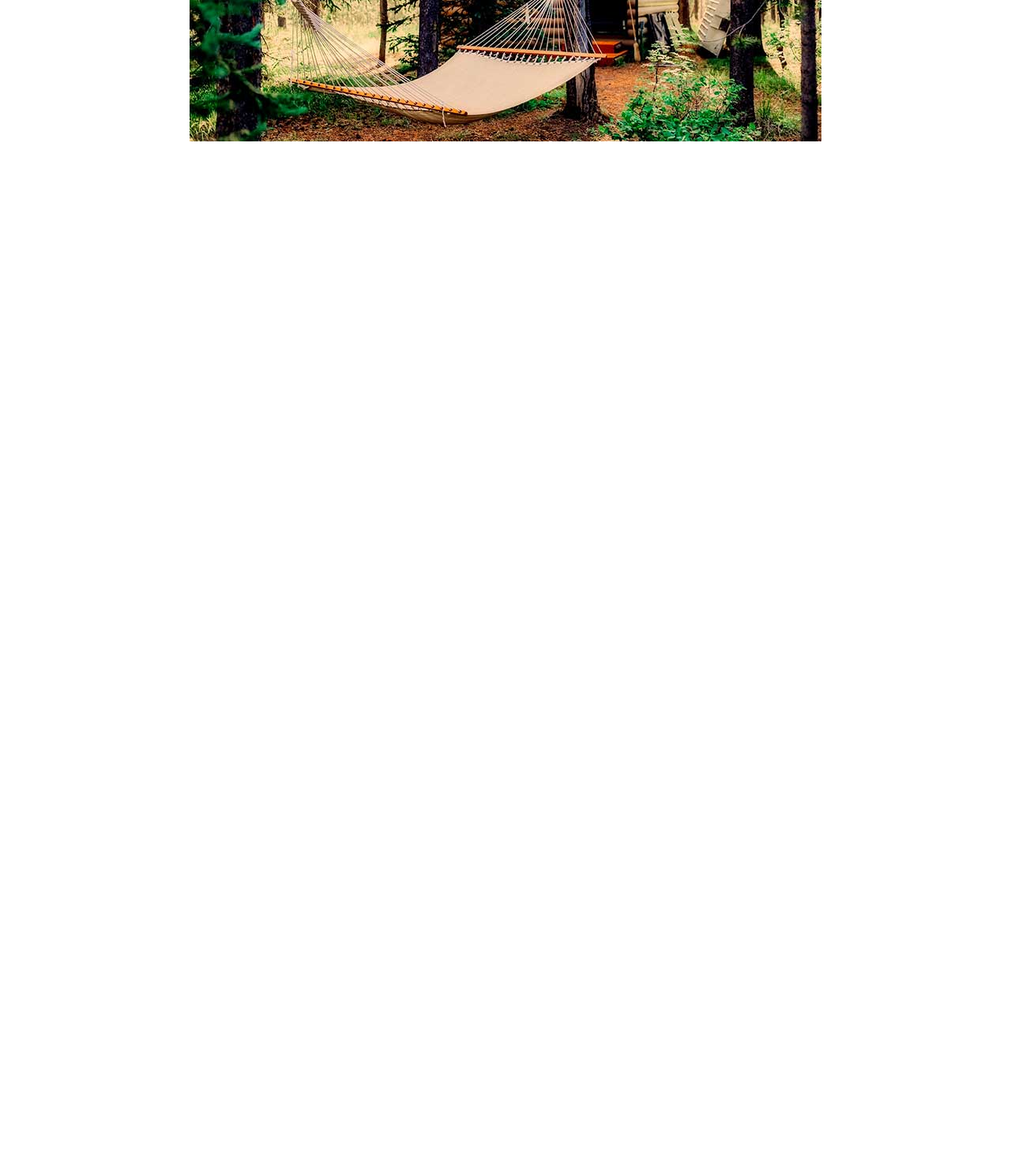
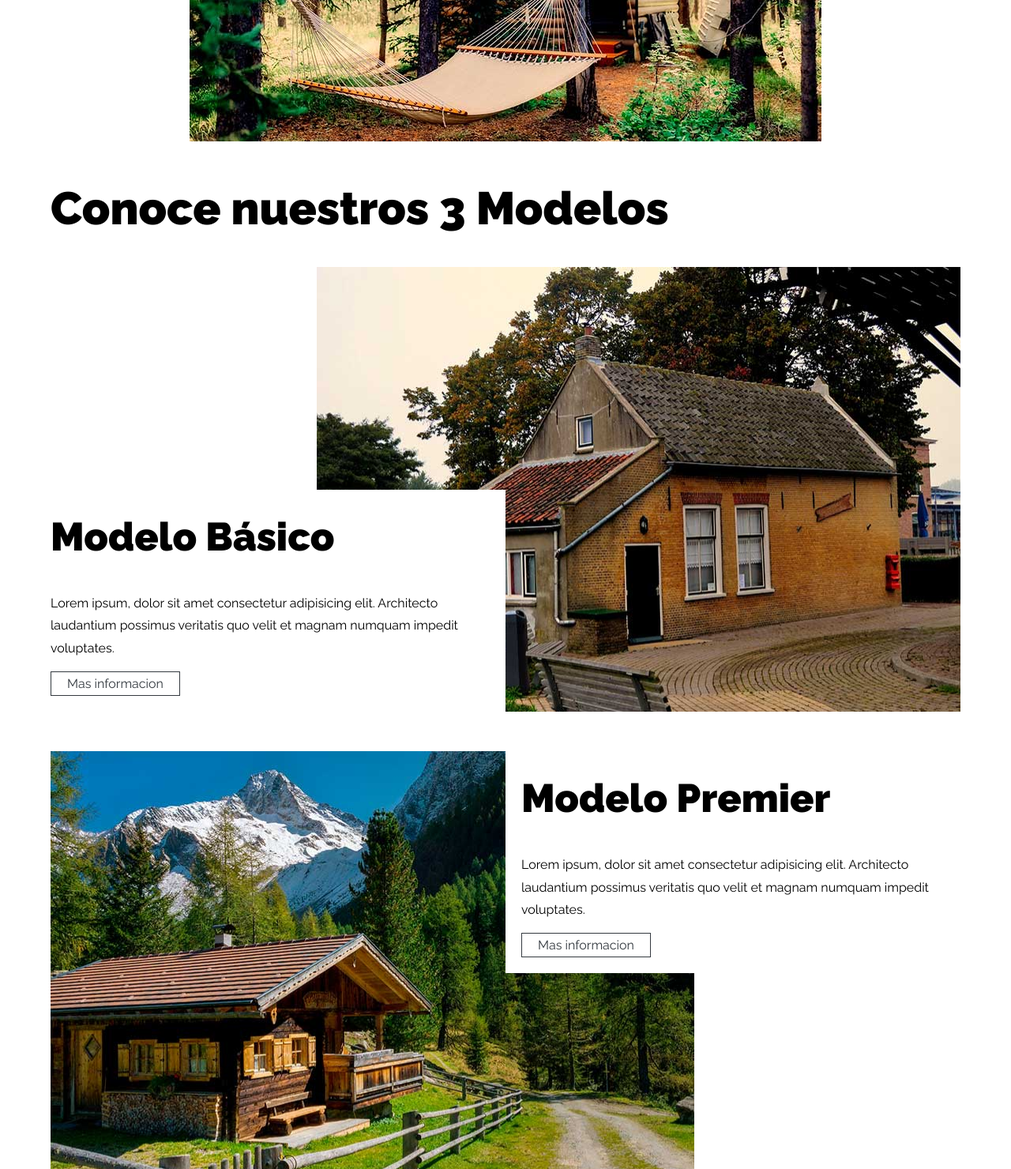
Before and after one commit to BrandonSGC/sitio-web-arquitectura, a plain HTML site: page index.html in a window 1280 px wide. Shown: the part 1320-2800 px from the top of the page at 79% size. Before the commit the page ends 1499 px from the top, so only its background shows below. Drawn offline with Linux system fonts and the light colour scheme.

Commit message:
Seccion modelos finalizada

```diff
--- a/css/styles.css
+++ b/css/styles.css
@@ -239,3 +239,70 @@ img {
 .contenido-nosotros p {
     margin-bottom: 1rem;
 }
+
+
+/* Modelos */
+
+.modelo {
+    display: grid;
+    grid-template-rows: repeat(2, 1fr);
+    background-repeat: no-repeat;
+    background-position: bottom center;
+}
+
+@media (min-width: 768px) {
+    .modelo {
+        grid-template-columns: repeat(2, 1fr);
+        margin-bottom: 5rem;
+    }
+    modelo:last-of-type {
+        margin-bottom: unset;
+    }
+}
+
+.contenido-modelo {
+    padding: 5rem;
+    background-color: var(--blanco);
+}
+
+.basico {
+    background-image: url(/img/modelo_basico.jpg);
+}
+
+@media (min-width: 768px) {
+    .basico {
+        background-position: top right;
+    }
+    .basico .contenido-modelo {
+        grid-row: 2 / 3;
+        padding: 2rem 2rem 2rem 0;
+    }
+}
+
+.premier {
+    background-image: url(/img/modelo_premier.jpg);
+}
+
+@media (min-width: 768px) {
+    .premier {
+        background-position: top left;
+    }
+    .premier .contenido-modelo {
+        grid-column: 2 / 3;
+        padding: 2rem;
+    }
+}
+
+.elite {
+    background-image: url(/img/modelo_elite.jpg);
+}
+
+@media (min-width: 768px) {
+    .elite {
+        background-position: top right;
+    }
+    .elite .contenido-modelo {
+        grid-row: 2 / 1;
+        padding: 2rem 2rem 2rem 0;
+    }
+}
--- a/index.html
+++ b/index.html
@@ -54,5 +54,40 @@
         </div>
     </section>
 
+    <main class="contenedor mt-5">
+        <h2>Conoce nuestros 3 Modelos</h2>
+        <div class="modelo basico">
+            <div class="contenido-modelo">
+                <h3>Modelo Básico</h3>
+                <p>
+                    Lorem ipsum, dolor sit amet consectetur adipisicing elit. Architecto
+                    laudantium possimus veritatis quo velit et magnam numquam impedit voluptates.
+                </p>
+                <a href="#" class="btn">Mas informacion</a>
+            </div>
+        </div>
+
+        <div class="modelo premier">
+            <div class="contenido-modelo">
+                <h3>Modelo Premier</h3>
+                <p>
+                    Lorem ipsum, dolor sit amet consectetur adipisicing elit. Architecto
+                    laudantium possimus veritatis quo velit et magnam numquam impedit voluptates.
+                </p>
+                <a href="#" class="btn">Mas informacion</a>
+            </div>
+        </div>
+
+        <div class="modelo elite">
+            <div class="contenido-modelo">
+                <h3>Modelo Elite</h3>
+                <p>
+                    Lorem ipsum, dolor sit amet consectetur adipisicing elit. Architecto
+                    laudantium possimus veritatis quo velit et magnam numquam impedit voluptates.
+                </p>
+                <a href="#" class="btn">Mas informacion</a>
+            </div>
+        </div>
+    </main>
 </body>
 </html>
```
